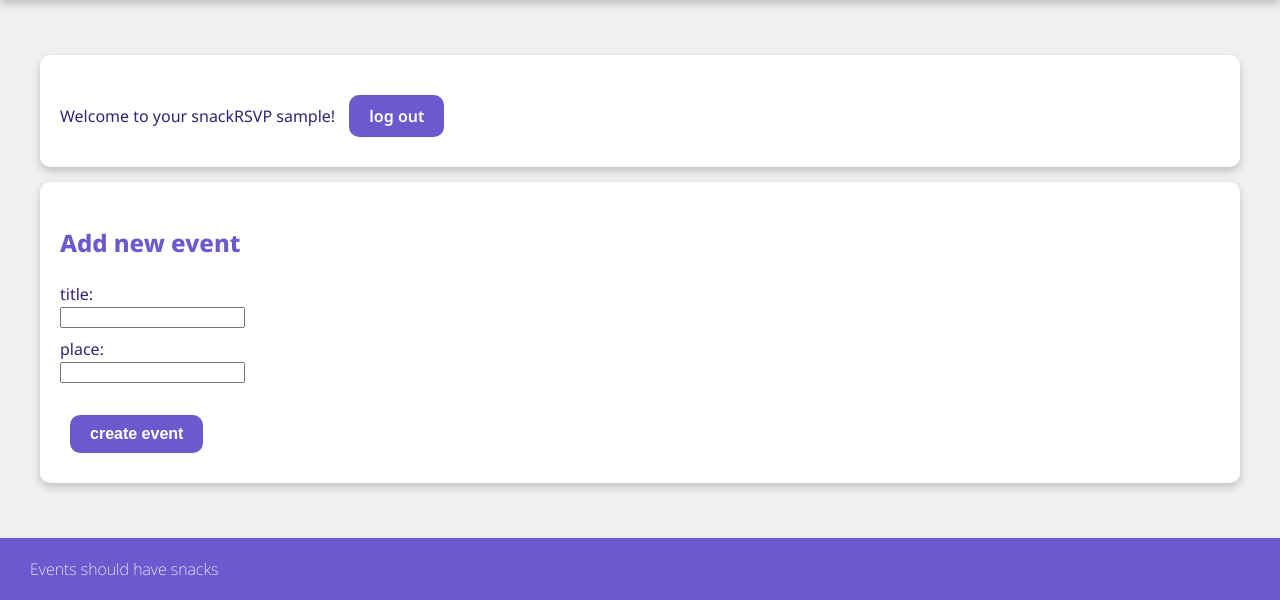
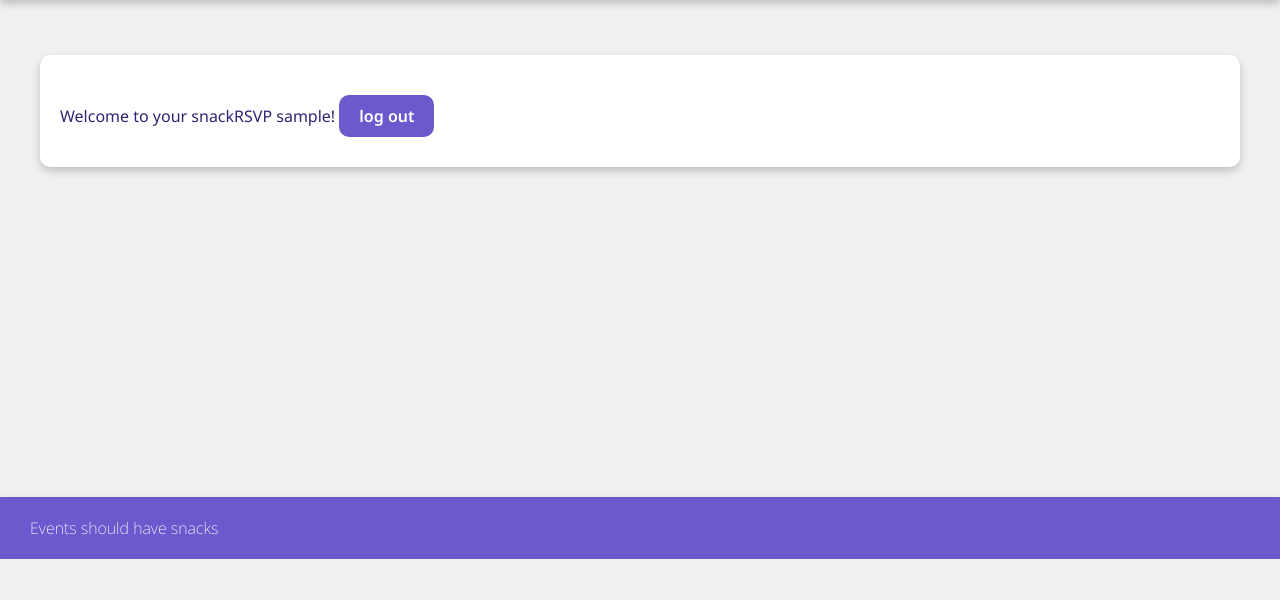
Before and after one commit to reettap/snackRSVP, a Flask app: page / in a window 1280 px wide. Shown: the part 241-841 px from the top of the page. After the commit the page ends 800 px from the top, so only its background shows below. Run offline with Flask 3, Linux system fonts and the light colour scheme; the visitor is signed in with stand-in values (Sample User, id 1); data that the repository does not hold is empty.

Commit message:
'new event' page

```diff
--- a/app.py
+++ b/app.py
@@ -22,14 +22,18 @@ def search():
     return render_template("search.html", events=results, query=query)
 
 
-@app.route("/new_event", methods=["POST"])
+@app.route("/new_event", methods=["GET", "POST"])
 def new_event():
-    title = request.form["title"]
-    place = request.form["place"]
-    user_id = session["user_id"]
+    if request.method == "GET":
+        return render_template("new_event.html")
 
-    event_id = events.add_event(title, place, user_id)
-    return redirect("/event/" + str(event_id))
+    if request.method == "POST":
+        title = request.form["title"]
+        place = request.form["place"]
+        user_id = session["user_id"]
+
+        event_id = events.add_event(title, place, user_id)
+        return redirect("/event/" + str(event_id))
 
 @app.route("/event/<int:event_id>")
 def event(event_id):
--- a/static/main.css
+++ b/static/main.css
@@ -89,6 +89,13 @@ a {
     margin: 10px 0 0; /* Margin for paragraph */
 }
 
+.event h3 {
+    margin-top: 0;
+}
+.card .button {
+    margin-left: 0;
+}
+
 .header, footer {
     background-color: #6a5acd;
     color: white;
--- a/templates/index.html
+++ b/templates/index.html
@@ -17,29 +17,15 @@
   </p>
   {% endif %}
   </div>
-  {% if session.username %}
-  <form action="/new_event" method="post" class="card">
-    <h3>Add new event</h3>
-      <p>
-        title: <br />
-        <input type="text" name="title" />
-      </p>
-      <p>
-        place: <br />
-        <input type="text" name="place" />
-      </p>
-      <br />
-      <input type="submit" value="create event" class="button" />
-  </form>
-  {% endif %}
+
 {% for event in events %}
-<div class="card">
-  <h2>
+<div class="card event">
+  <h3>
     {{ event.title }}
     {% if session.user_id == event.user_id %}
     (my event)
     {% endif %}
-    </h2>
+  </h3>
   <p>
     this event will be organized at {{ event.place }}
   </p>
--- a/templates/layout.html
+++ b/templates/layout.html
@@ -34,7 +34,7 @@
       <a class="button" href="/search">Search</a>
       {% if session.user_id %}
       <a class="button" href="/">My Events</a>
-      <a class="button" href="/">New Event</a>
+      <a class="button" href="/new_event">New Event</a>
       {% endif %}
 
     </nav>
--- a/templates/search.html
+++ b/templates/search.html
@@ -25,13 +25,13 @@
 {% endif %}
 
 {% for event in events %}
-<div class="card">
-  <h2>
+<div class="card event">
+  <h3>
     {{ event.title }}
     {% if session.user_id == event.user_id %}
     (my event)
     {% endif %}
-    </h2>
+    </h3>
   <p>
     this event will be organized at {{ event.place }}
   </p>
--- a/templates/user.html
+++ b/templates/user.html
@@ -19,10 +19,10 @@
 {% endif %}
 
 {% for event in events %}
-<div class="card">
-  <h2>
+<div class="card event">
+  <h3>
     {{ event.title }}
-  </h2>
+  </h3>
   <p>
     this event will be organized at {{ event.place }}
   </p>
```
Also changed, not shown: templates/new_event.html (added, +30 -0 lines). Lines whose indentation alone changed are shown as unchanged.
